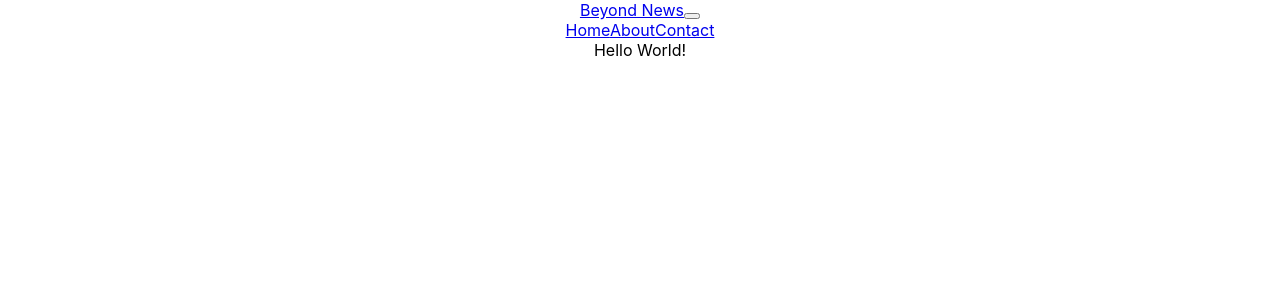
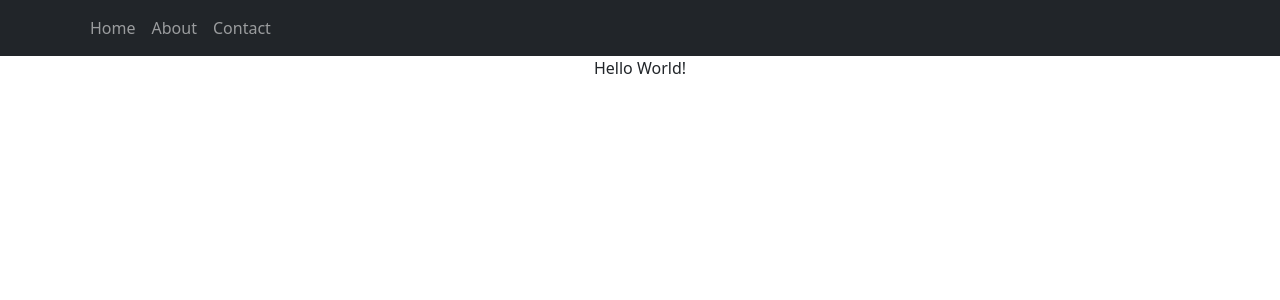
Before and after one commit to beyondnewskids/beyondnews, a React (Create React App) app: page /#/ in a window 1280 px wide. Shown: the top 300 px of the page. Built offline with nearby package versions, Linux system fonts and the light colour scheme.

Commit message:
Hello World

```diff
--- a/package.json
+++ b/package.json
@@ -7,6 +7,7 @@
     "@testing-library/jest-dom": "^5.14.1",
     "@testing-library/react": "^11.2.7",
     "@testing-library/user-event": "^12.8.3",
+    "bootstrap": "^5.1.1",
     "gh-pages": "^3.2.3",
     "react": "^17.0.2",
     "react-bootstrap": "^1.6.3",
--- a/src/About.jsx
+++ b/src/About.jsx
@@ -1,19 +1,16 @@
 import React from 'react';
 
-const divStyle = {
-    color:'white'
-};
+
 
 class About extends React.Component {
 
     render() {
         return (
-            <div style={divStyle}>
-                <h2>About Page</h2>
-                <main>
-                    <p>This section contains information about...</p>
-                </main>
-            </div>
+
+                <div className="About">
+					It's Me!
+				</div>
+
         )
     }
 }
--- a/src/App.js
+++ b/src/App.js
@@ -1,10 +1,11 @@
 import './App.css';
 import React from 'react';
-import { Route, Switch, Link } from "react-router-dom";
-import {Navbar, Container, Nav, NavItem} from 'react-bootstrap';
+import { Route, Switch } from "react-router-dom";
+import {Navbar, Container, Nav} from 'react-bootstrap';
 import About from './About';
 import Contact from './Contact';
 import Home from './Home';
+import 'bootstrap/dist/css/bootstrap.min.css';
 
 class App extends React.Component {
   render() {
@@ -13,13 +14,12 @@ class App extends React.Component {
           <div>
 		  <Navbar bg="dark" variant="dark">
 				  <Container>
-					<Navbar.Brand href="#home">Beyond News</Navbar.Brand>
 					<Navbar.Toggle aria-controls="basic-navbar-nav" />
 					<Navbar.Collapse id="basic-navbar-nav">
 					  <Nav className="me-auto">
 						<Nav.Link href="/">Home</Nav.Link>
-						<Nav.Link href="/about">About</Nav.Link>
-						<Nav.Link href="/contact">Contact</Nav.Link>
+						<Nav.Link href="#about">About</Nav.Link>
+						<Nav.Link href="#contact">Contact</Nav.Link>
 						</Nav>
 					</Navbar.Collapse>
 				  </Container>
@@ -33,6 +33,9 @@ class App extends React.Component {
             <Route path="/about">
               <About />
             </Route>
+			<Route path="/contact">
+              <Contact />
+            </Route>
           </Switch>
           </div>
             );
--- a/src/Contact.jsx
+++ b/src/Contact.jsx
@@ -6,7 +6,7 @@ class Contact extends React.Component {
     render() {
         return (
             <div className="Contact">
-                It's Me!
+                It's Still Me!
             </div>
 
         );
--- a/src/Home.jsx
+++ b/src/Home.jsx
@@ -1,6 +1,6 @@
 import './App.css';
 import React from 'react';
-import logo from './logo.svg';
+
 
 class Home extends React.Component {
     render() {
```
Also changed, not shown: 1 other file (tests, documents, lock files or other folders).
